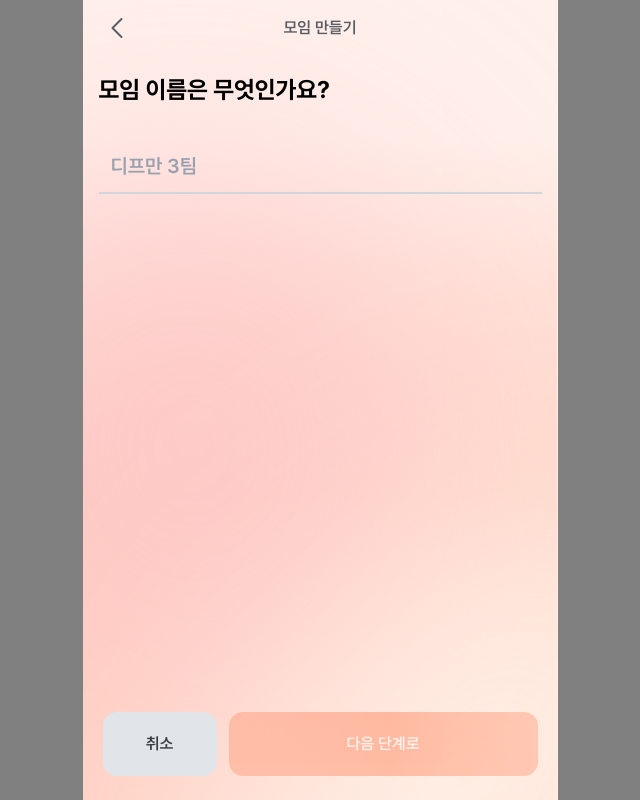
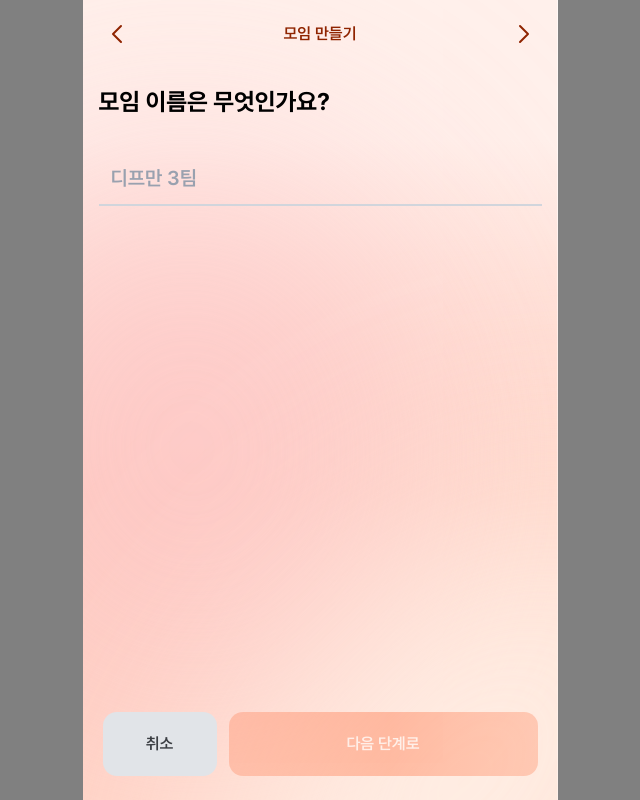
Before and after one commit to depromeet/17th-team3-Web, a Next.js app: page /meetings/create in a window 1280 px wide. Shown: the whole page, without its empty margins (320-960 px from the left). Built offline with nearby package versions, Linux system fonts and the light colour scheme.

Commit message:
design: TopNavigation 컴포넌트 스타일 변경된 디자인 반영 (#41)

```diff
--- a/src/app/_components/layout/TopNavigation.tsx
+++ b/src/app/_components/layout/TopNavigation.tsx
@@ -6,7 +6,7 @@ import { useRouter } from 'next/navigation';
 import { cn } from '@/app/_lib/cn';
 
 interface TopNavigationProps {
-  title: string;
+  title?: string;
   showBackButton?: boolean;
   showNextButton?: boolean;
   onLeftClick?: () => void;
@@ -68,7 +68,7 @@ const TopNavigation = ({
   return (
     <div
       className={cn(
-        'sticky top-0 z-10 flex w-full shrink-0 items-center justify-between gap-2.5 bg-inherit px-4 py-2.5 text-neutral-1200',
+        'sticky top-0 z-10 flex w-full shrink-0 items-center justify-between bg-inherit p-4',
         className
       )}
     >
@@ -80,12 +80,17 @@ const TopNavigation = ({
             aria-label={leftAriaLabel}
             className="flex cursor-pointer items-center justify-center bg-transparent text-current"
           >
-            <ChevronLeft size={36} strokeWidth={2} absoluteStrokeWidth />
+            <ChevronLeft
+              size={32}
+              strokeWidth={2}
+              absoluteStrokeWidth
+              className="text-orange-800"
+            />
           </button>
         )}
       </div>
 
-      <span className="body-3 font-semibold text-current">{title}</span>
+      <span className="body-3 font-semibold text-orange-800">{title}</span>
 
       <div className="flex h-9 w-9 shrink-0 items-center justify-center">
         {showNextButton && (
@@ -95,7 +100,12 @@ const TopNavigation = ({
             aria-label={rightAriaLabel}
             className="flex cursor-pointer items-center justify-center bg-transparent text-current"
           >
-            <ChevronRight size={36} strokeWidth={2} absoluteStrokeWidth />
+            <ChevronRight
+              size={32}
+              strokeWidth={2}
+              absoluteStrokeWidth
+              className="text-orange-800"
+            />
           </button>
         )}
       </div>
--- a/src/app/meetings/create/page.tsx
+++ b/src/app/meetings/create/page.tsx
@@ -14,7 +14,7 @@ const CreatePage = () => {
 
   return (
     <div className="flex h-[100dvh] flex-col bg-[url('/images/mobileBackground.svg')] bg-cover">
-      <TopNavigation title="모임 만들기" showBackButton />
+      <TopNavigation title="모임 만들기" showBackButton showNextButton />
       {/* todo: StepIndicator 컴포넌트로 추가 */}
       <FormStep
         title="모임 이름은 무엇인가요?"
```
